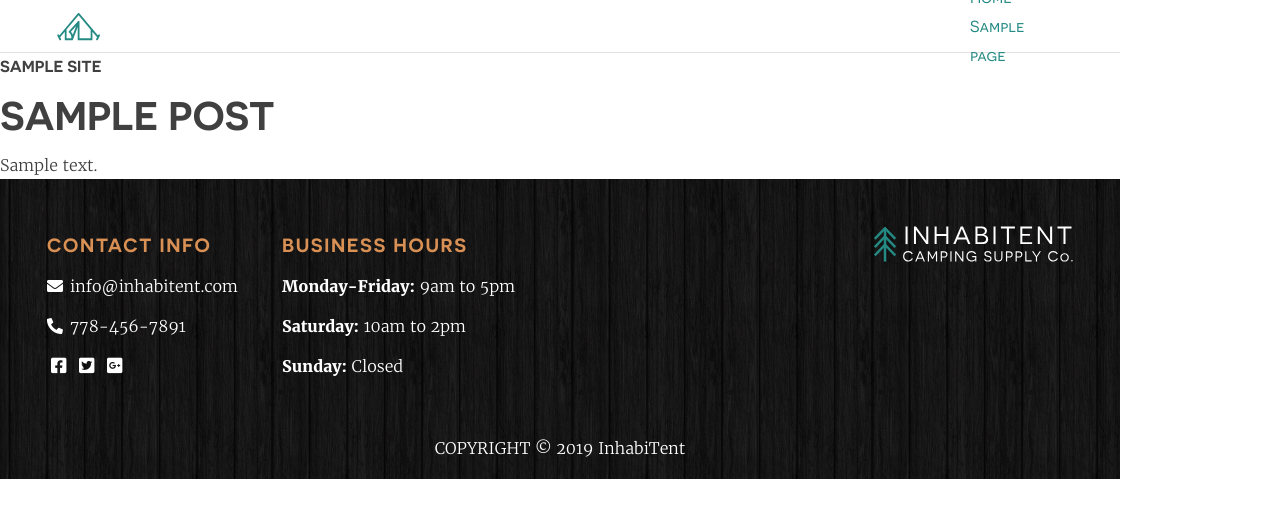
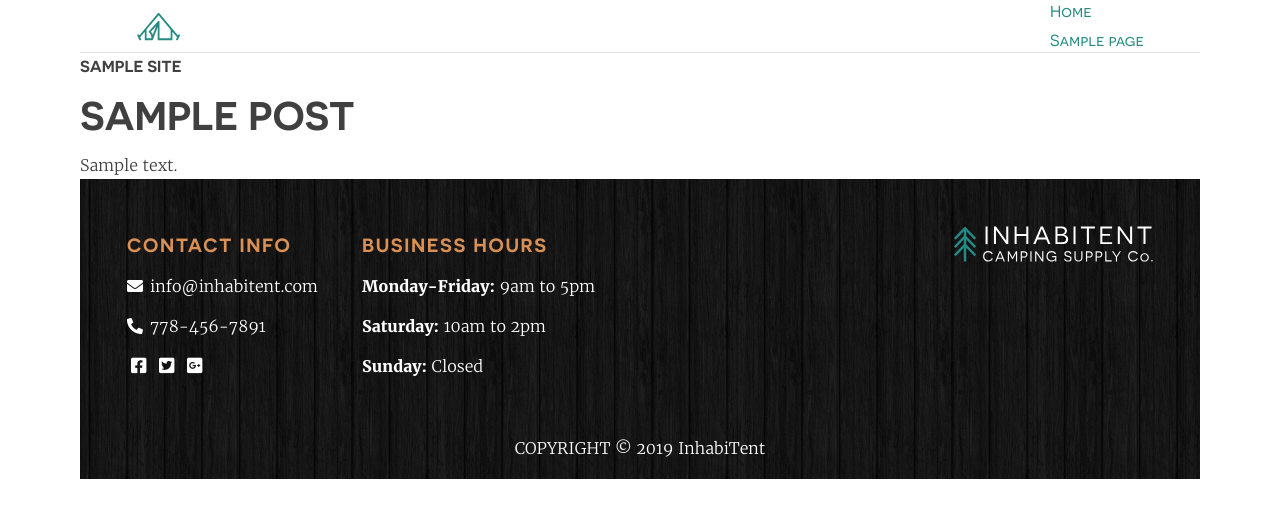
Before and after one commit to kbaistrocchi/inhabitent, a WordPress theme: template themes/inhabitent/home.php in a window 1280 px wide. Shown: the top 518 px of the page. Run offline with PHP 8.4 and a stand-in for WordPress, Linux system fonts and the light colour scheme; the site name, menu and one post (Sample post) are stand-ins, and other content is empty; some libraries are stand-ins or nearby versions.

Commit message:
style: fix header width, footer wrap and center body

```diff
--- a/themes/inhabitent/sass/base/_reset.scss
+++ b/themes/inhabitent/sass/base/_reset.scss
@@ -46,3 +46,7 @@ table {
 	border-collapse: collapse;
 	border-spacing: 0;
 }
+
+body {
+	max-width: 1120px;
+}
--- a/themes/inhabitent/sass/layout/_footer.scss
+++ b/themes/inhabitent/sass/layout/_footer.scss
@@ -7,6 +7,7 @@ footer {
 
 .footer-content-wrapper{
     display: flex;
+    flex-wrap: wrap;
     justify-content: space-between;
     padding: 47px;
     line-height: 2.5rem;
--- a/themes/inhabitent/sass/layout/_grid.scss
+++ b/themes/inhabitent/sass/layout/_grid.scss
@@ -1,4 +1,5 @@
 body {
     max-width: 1120px;
+    margin: 0 auto;
     line-height: 1.75;
 }
--- a/themes/inhabitent/sass/layout/_header.scss
+++ b/themes/inhabitent/sass/layout/_header.scss
@@ -1,5 +1,6 @@
 header {
     height: 30px;
+    max-width: 100%;
     display: flex;
     justify-content: space-between;
     align-items: center;
@@ -9,11 +10,14 @@ header {
         width: 45px;
     }
     .menu {
-        width: 33%;
+        min-width: 30%;
     };
     .menu ul {
         display: flex;
         justify-content: space-around;
         text-transform: uppercase;
+        li {
+            padding-right: 10px;
+        }
     }
 }
--- a/themes/inhabitent/style.css
+++ b/themes/inhabitent/style.css
@@ -54,6 +54,9 @@ q:before, q:after {
 table {
   border-collapse: collapse;
   border-spacing: 0; }
+
+body {
+  max-width: 1120px; }
 
 @font-face {
   font-family: 'Merriweather light';
@@ -131,10 +134,12 @@ p {
 
 body {
   max-width: 1120px;
+  margin: 0 auto;
   line-height: 1.75; }
 
 header {
   height: 30px;
+  max-width: 100%;
   display: -webkit-box;
   display: -ms-flexbox;
   display: flex;
@@ -149,7 +154,7 @@ header {
   header img {
     width: 45px; }
   header .menu {
-    width: 33%; }
+    min-width: 30%; }
   header .menu ul {
     display: -webkit-box;
     display: -ms-flexbox;
@@ -157,6 +162,8 @@ header {
     -ms-flex-pack: distribute;
         justify-content: space-around;
     text-transform: uppercase; }
+    header .menu ul li {
+      padding-right: 10px; }
 
 footer {
   height: 300px;
@@ -168,6 +175,8 @@ footer {
   display: -webkit-box;
   display: -ms-flexbox;
   display: flex;
+  -ms-flex-wrap: wrap;
+      flex-wrap: wrap;
   -webkit-box-pack: justify;
       -ms-flex-pack: justify;
           justify-content: space-between;
```
Also changed, not shown: themes/inhabitent/build/css/style.min.css, 1 other file.
